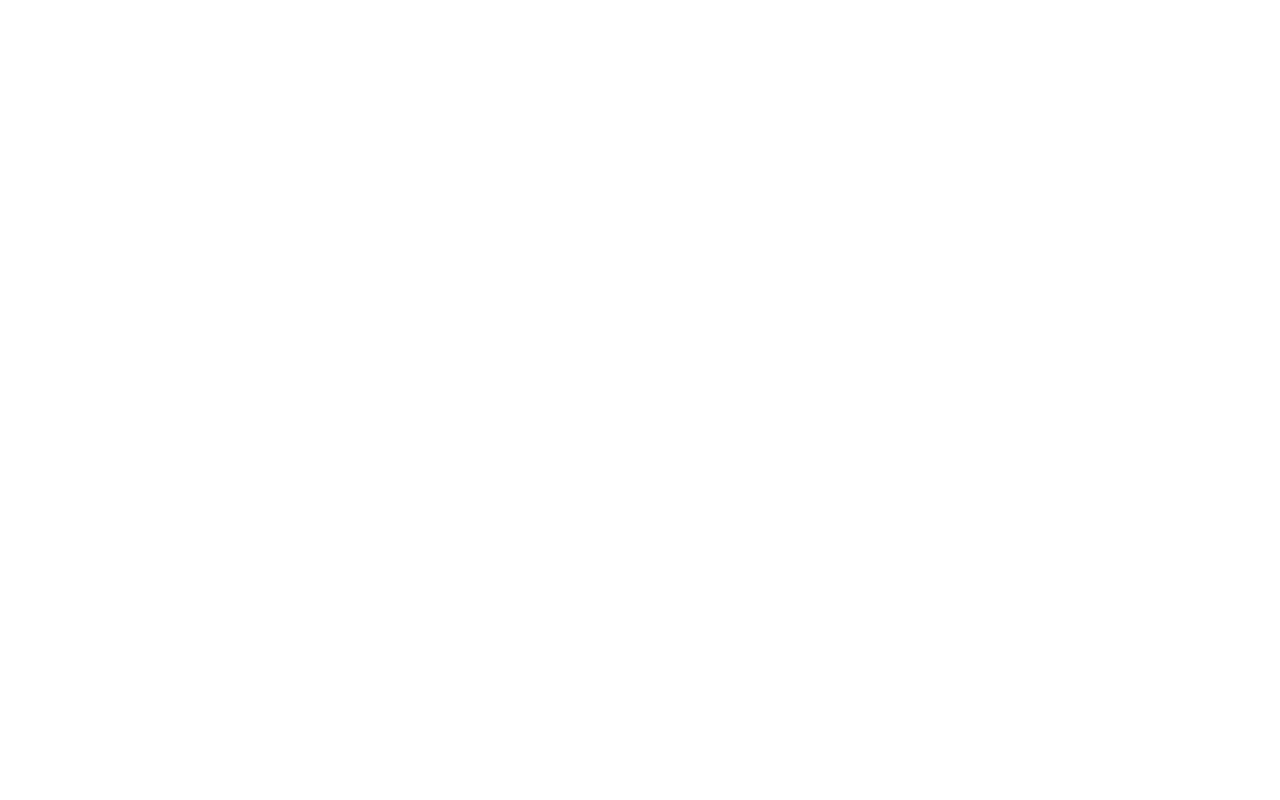
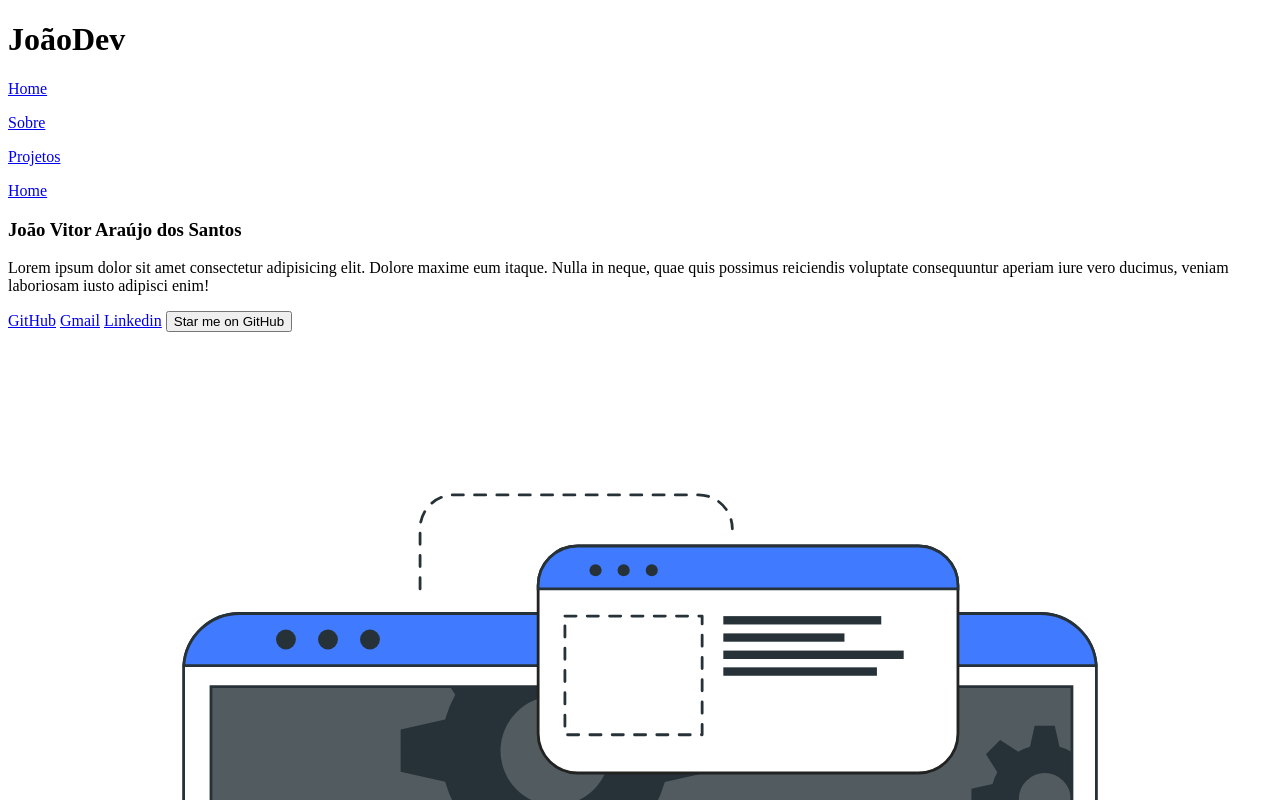
Before and after one commit to JoaoV1821/portifolio-website, a plain HTML site: page index.html in a window 1280 px wide. Shown: the top 800 px of the page. Drawn offline with Linux system fonts and the light colour scheme.

Commit message:
Realizei planejamento do header e da section Home e testei no html

```diff
--- a/index.html
+++ b/index.html
@@ -10,6 +10,41 @@
     <title>Portifólio</title>
 </head>
 <body>
+    <header class="Cabecalho">
+        <h1>JoãoDev</h1>
+        <nav>
+            <a href="Home"><p>Home</p></a>
+            <a href="Sobre"><p>Sobre</p></a>
+            <a href="Projetos"><p>Projetos</p></a>
+            <a href="Contato"><p>Home</p></a>
+        </nav>
+    </header>
 
+    <main>
+        <div class="Container">
+            <section class="Home">
+                <section class="info-home">
+                    <h1>João Vitor Araújo dos Santos</h1>
+
+                    <p>
+                        Lorem ipsum dolor sit amet consectetur adipisicing elit. Dolore maxime eum itaque. Nulla in neque, quae quis possimus reiciendis voluptate consequuntur aperiam iure vero ducimus, veniam laboriosam iusto adipisci enim!
+                    </p>
+
+                    <a href="#">GitHub</a>
+                    <a href="#">Gmail</a>
+                    <a href="#">Linkedin</a>
+
+                    <button>Star me on GitHub</button>
+                </section>
+
+                <section class="img-home">
+                    <img src="img/images/Developer activity-bro.svg" alt="Developer activity-bro">
+                </section>
+            </section>
+            <section class="Sobre">
+
+            </section>
+        </div>
+    </main>
 </body>
 </html>
```
Also changed, not shown: img/icons/images/Developer activity-bro.png (deleted), img/images/Developer activity-bro.svg (added), planejamento.txt (added), 1 other file.
